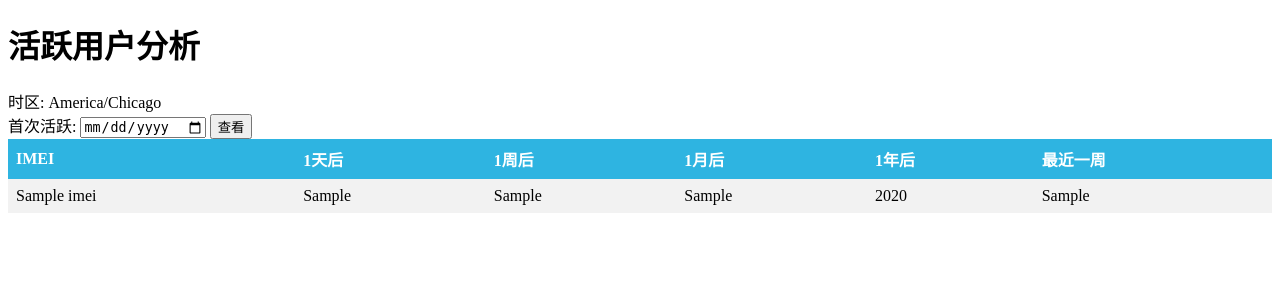
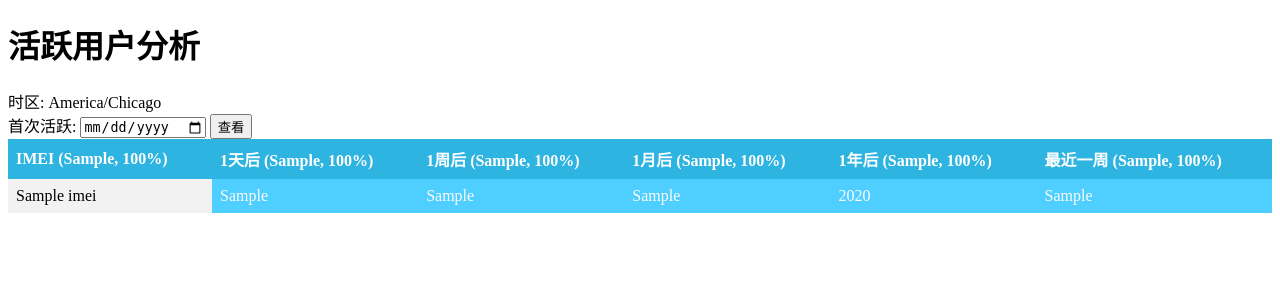
Before and after one commit to lynnmatrix/statistic, a Django app: template statistic/templates/statistic/user_survivals.html in a window 1280 px wide. Shown: the top 300 px of the page. Run offline with Django 3.2, Linux system fonts and the light colour scheme; the template is opened without the code that fills it: most values are stand-ins (such as "Sample title", 1, 10 or a date in 2020).

Commit message:
ADD: survival ratio; style

```diff
--- a/statistic/static/statistic/statistic.css
+++ b/statistic/static/statistic/statistic.css
@@ -14,3 +14,8 @@ th {
     background-color: #2eb4e1;
     color: white;
 }
+
+.cell_survival {
+	background-color: #4fcfff;
+	color:#fcfcfc;
+}
--- a/statistic/templates/statistic/user_survivals.html
+++ b/statistic/templates/statistic/user_survivals.html
@@ -26,21 +26,21 @@
 
 <table>
 	<tr>
-		<th>IMEI</th>
-		<th>1天后</th>
-		<th>1周后</th>
-		<th>1月后</th>
-		<th>1年后</th>
-		<th>最近一周</th>
+		<th>IMEI ({{ survival_count.0 }}, 100%)</th>
+		<th>1天后 ({{ survival_count.1 }}, {% widthratio survival_count.1 survival_count.0 100 %}%)</th>
+		<th>1周后 ({{ survival_count.2 }}, {% widthratio survival_count.2 survival_count.0 100 %}%)</th>
+		<th>1月后 ({{ survival_count.3 }}, {% widthratio survival_count.3 survival_count.0 100 %}%)</th>
+		<th>1年后 ({{ survival_count.4 }}, {% widthratio survival_count.4 survival_count.0 100 %}%)</th>
+		<th>最近一周 ({{ survival_count.5 }}, {% widthratio survival_count.5 survival_count.0 100 %}%)</th>
 	</tr>
 	{% for user_survival in survivals %}
 	<tr>
-		<td>{{ user_survival.imei }}</td>
-		<td>{{ user_survival.survival_day }}</td>
-		<td>{{ user_survival.survival_week }}</td>
-		<td>{{ user_survival.survival_month }}</td>
-		<td>{{ user_survival.survival_year }}</td>
-		<td>{{ user_survival.survival_last_week }}</td>
+		<td >{{ user_survival.imei }}</td>
+		<td {%if user_survival.survival_day %} class="cell_survival" {%endif%}>{{ user_survival.survival_day }}</td>
+		<td {%if user_survival.survival_week %} class="cell_survival" {%endif%}>{{ user_survival.survival_week }}</td>
+		<td {%if user_survival.survival_month %} class="cell_survival" {%endif%}>{{ user_survival.survival_month }}</td>
+		<td {%if user_survival.survival_year %} class="cell_survival" {%endif%} >{{ user_survival.survival_year }}</td>
+		<td {%if user_survival.survival_last_week %} class="cell_survival" {%endif%}>{{ user_survival.survival_last_week }}</td>
 	</tr>
 	{% endfor %}
 </table>
```
Also changed, not shown: statistic/models.py (+6 -1 lines), statistic/views.py (+28 -4 lines).
